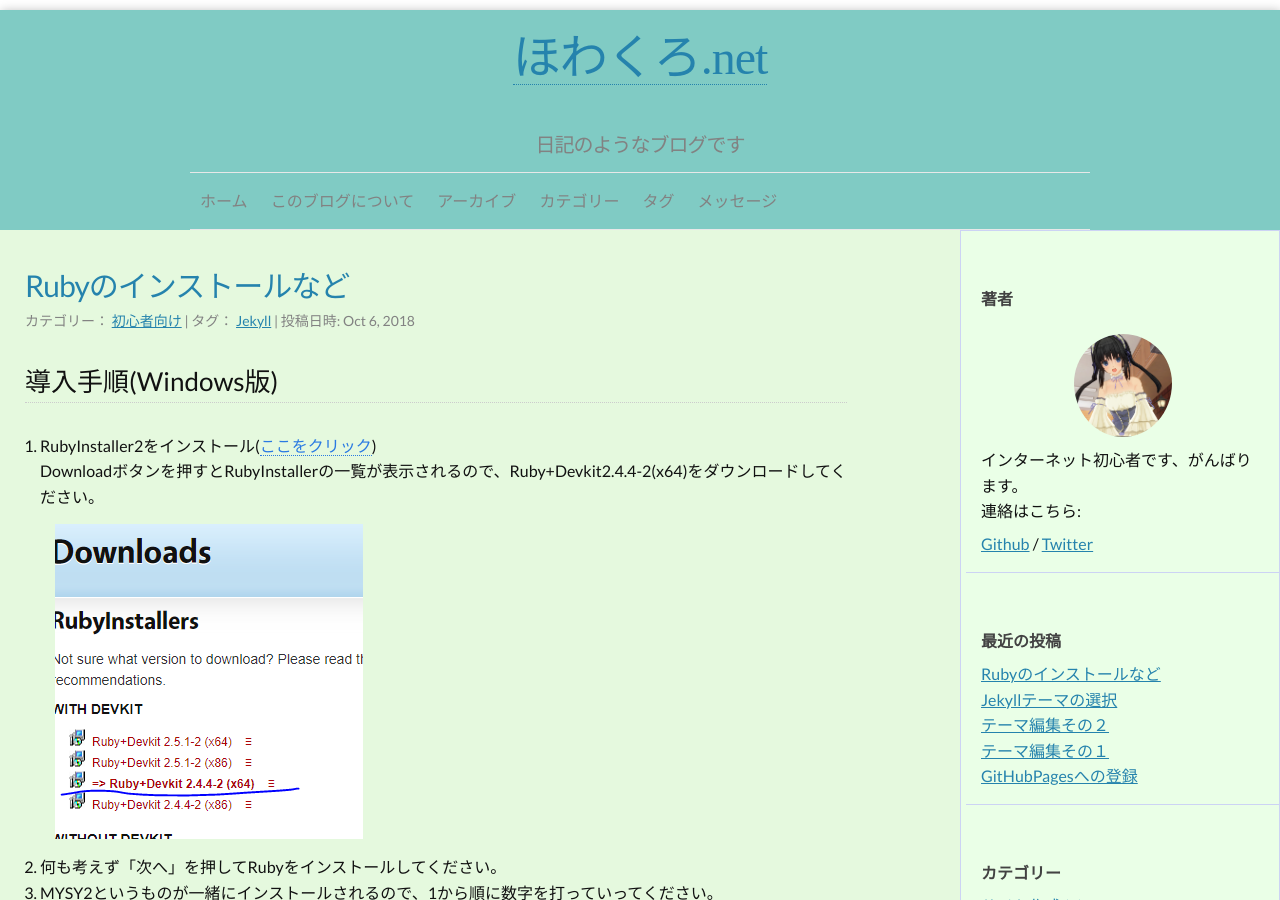
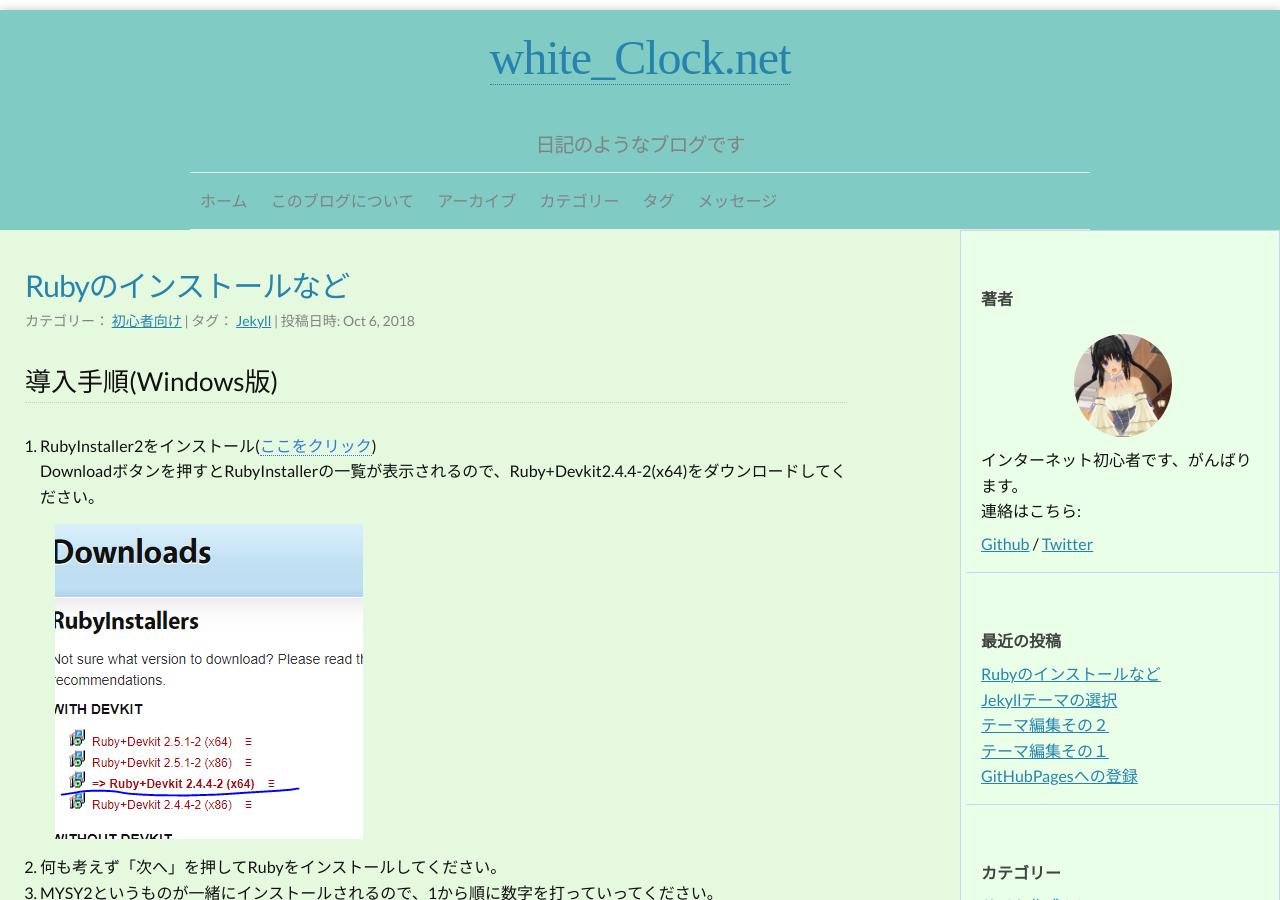
Before and after one commit to dadacha/yuina-whiteclock.github.io, a Jekyll site: the page built from index.html, in a window 1280 px wide and 900 px high. Built offline with Jekyll 4.4.1, drawn with Linux system fonts in a browser that asks for light colours; some web fonts are replaced; the list of posts is cut into pages by our own code; some of the changed text lies outside the part shown.

Commit message:
タイトルの修正

```diff
--- a/_config.yml
+++ b/_config.yml
@@ -1,5 +1,5 @@
 ### Site info:
-title: ほわくろ.net
+title: white_Clock.net
 tagline: 日記のようなブログです
 author: yuina_whiteclock
 #email: yu@lijiayu.net
```
